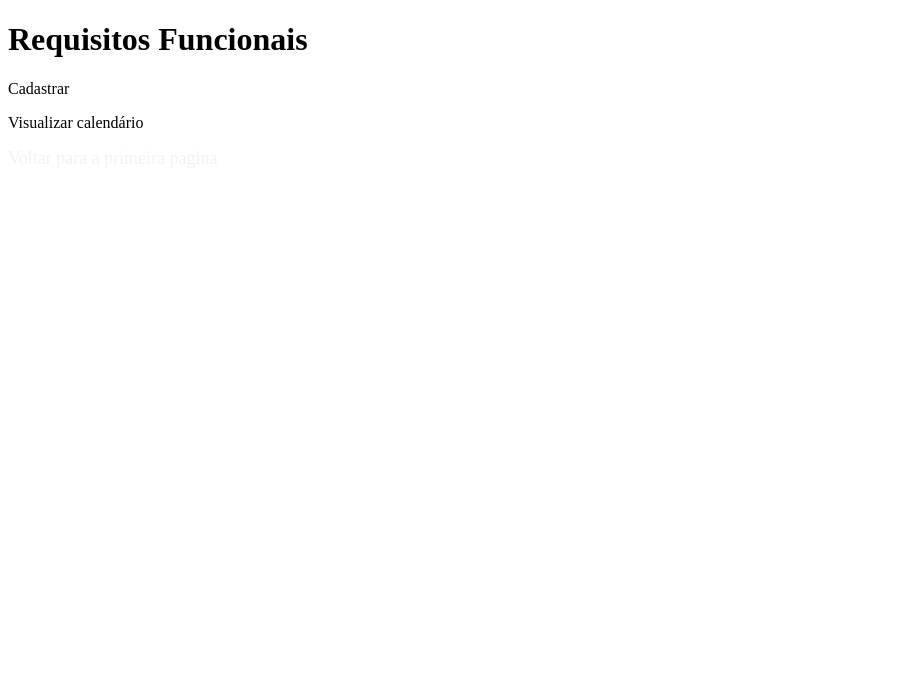
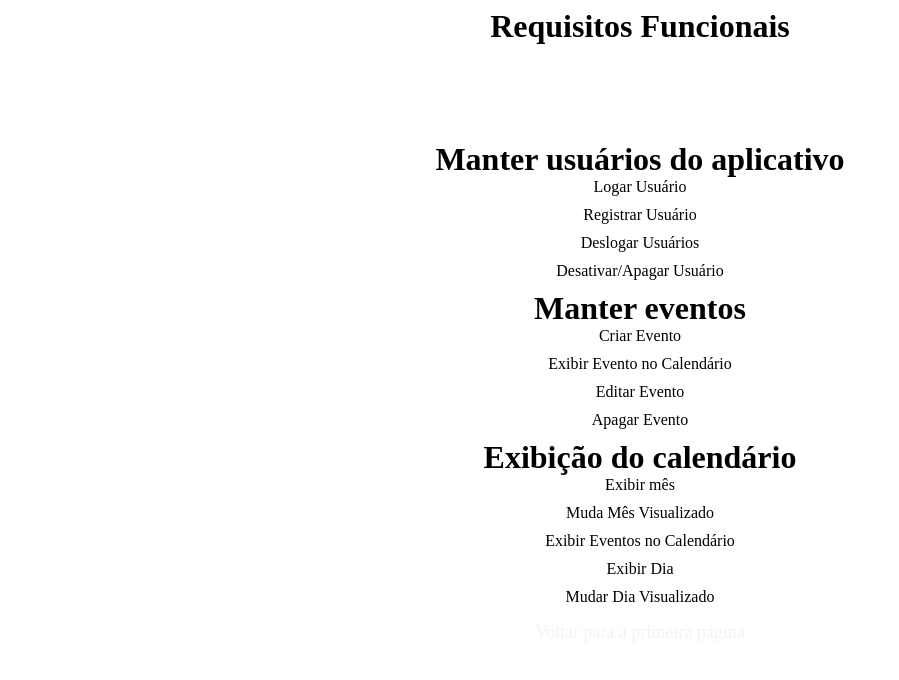
Before and after one commit to Alexandrebrunomds/Agenda-Virtual, a plain HTML site: page pages01.html in a window 1280 px wide. Shown: the whole page, without its empty margins (0-899 px from the left). Drawn offline with Linux system fonts and the light colour scheme.

Commit message:
Continuando

```diff
--- a/css/styles.css
+++ b/css/styles.css
@@ -7,6 +7,12 @@ nav {
     padding: 10px;
   }
 
+  h1 {
+    text-align: center;
+    margin: 0 auto;
+  }
+
+
   ul {
     list-style-type: none;
     padding: 0;
@@ -15,6 +21,7 @@ nav {
 
   li {
     margin-bottom: 10px;
+    content: "- ";
   }
 
   a {
@@ -23,3 +30,17 @@ nav {
     text-decoration: none;
     font-size: 18px;
   }
+
+  .centralizado {
+    position: absolute;
+    top: 50%;
+    left: 50%;
+    transform: translate(-50%, -50%);
+    text-align: center;
+  }
+
+  #paragrafo1 {
+    color: red;
+    font-size: 24px;
+    font-weight: bold;
+  }
--- a/pages01.html
+++ b/pages01.html
@@ -8,14 +8,43 @@
     <link rel="stylesheet" href="css/styles.css">
 
 
+
 </head>
 
 <body>
+
+
     <h1>
         Requisitos Funcionais
     </h1>
-    <p>Cadastrar</p>
-    <p>Visualizar calendário</p>
+
+    <div class="centralizado">
+
+        <link rel="stylesheet" href="css/estilo.css">
+
+        <ul>
+            <h1>Manter usuários do aplicativo</h1>
+            <li>Logar Usuário</li>
+            <li>Registrar Usuário</li>
+            <li>Deslogar Usuários</li>
+            <li>Desativar/Apagar Usuário</li>
+            <h1>Manter eventos</h1>
+            <ul>
+            <li>Criar Evento</li>
+            <li>Exibir Evento no Calendário</li>
+            <li>Editar Evento</li>
+            <li>Apagar Evento</li>
+            </ul>
+            <h1>Exibição do calendário</h1>
+            <ul>
+            <li>Exibir mês</li>
+            <li>Muda Mês Visualizado</li>
+            <li>Exibir Eventos no Calendário</li>
+            <li>Exibir Dia</li>
+            <li>Mudar Dia Visualizado</li>
+            </ul>
+        </ul>
     <p><a href="index.html">Voltar para a primeira página</a></p>
+    </div>
 </body>
 </html>
```
Also changed, not shown: index.html (+2 -2 lines), pages02.html (+25 -4 lines), pages03.html (+25 -2 lines), pages04.html (+10 -2 lines), pages05.html (+0 -2 lines), imagens/Diagrama_Agenda.jpeg (added), pages06.html (added).
